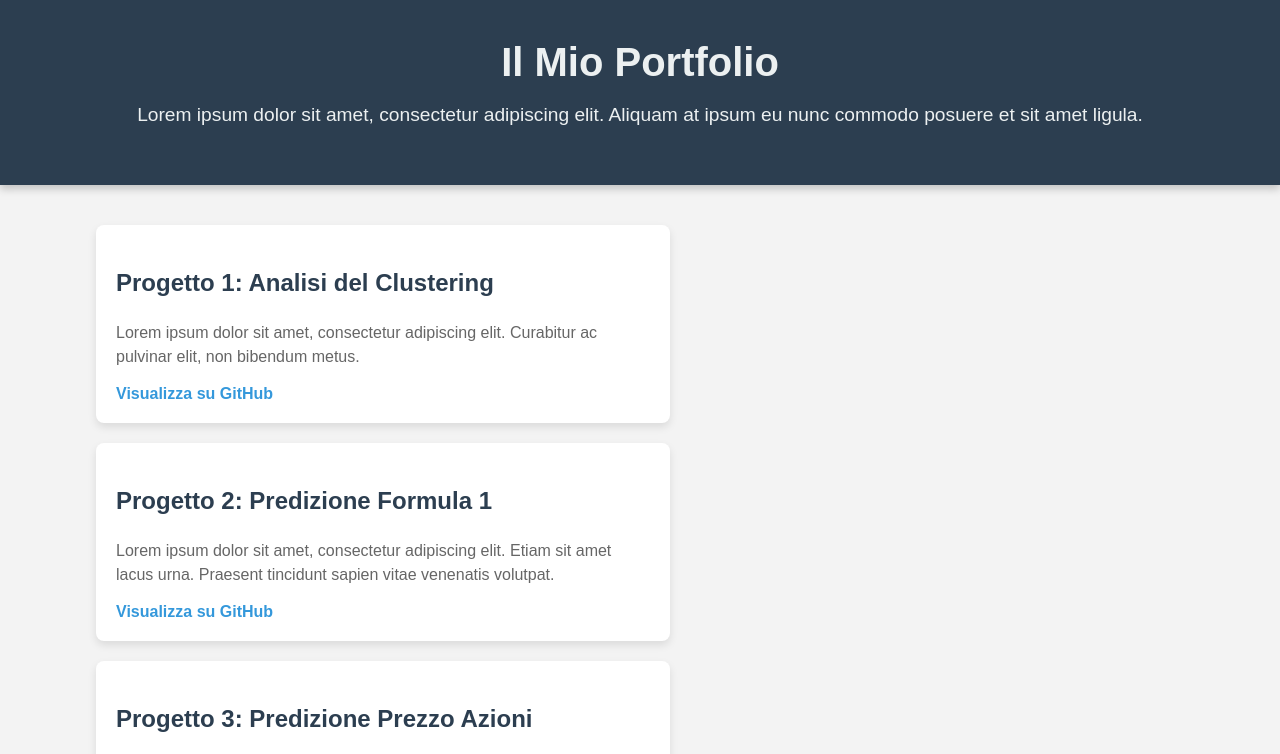
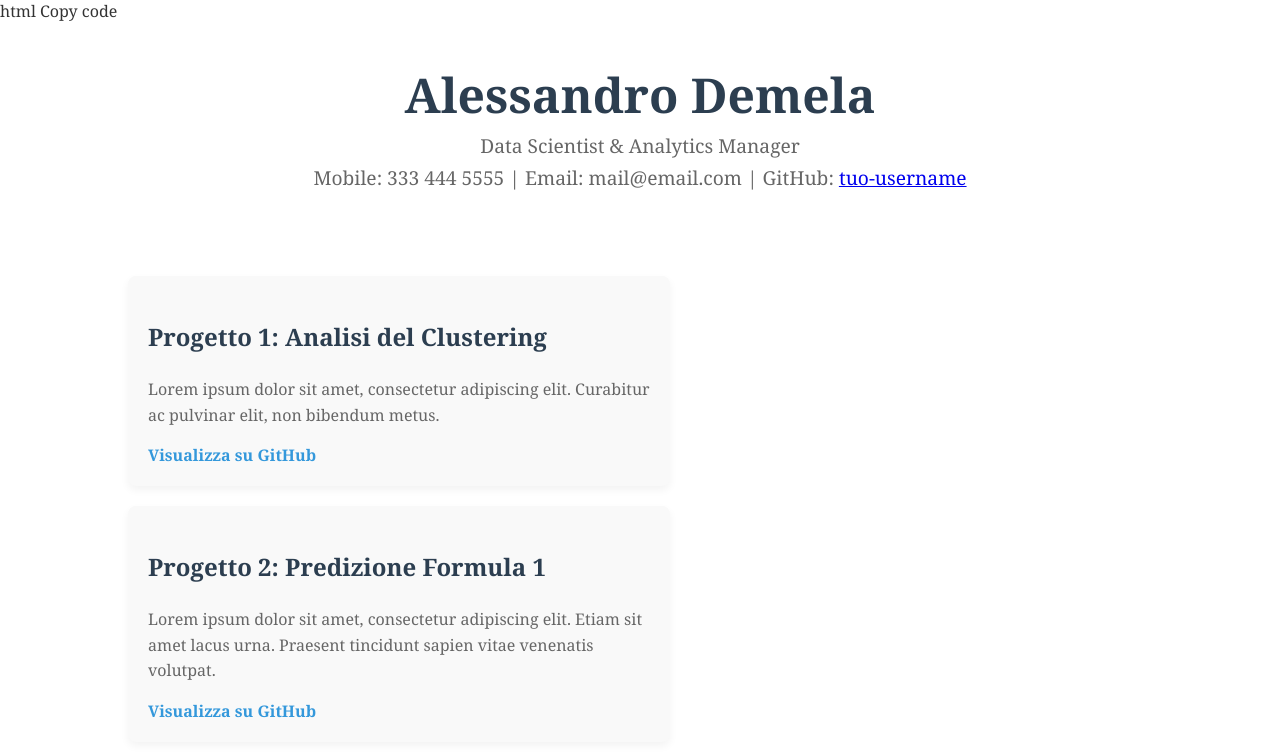
Before and after one commit to alessandrodemela/portfolio, a plain HTML site: page index.html in a window 1280 px wide. Shown: the top 754 px of the page. Drawn offline with Linux system fonts and the light colour scheme.

Commit message:
Update index.html

```diff
--- a/index.html
+++ b/index.html
@@ -1,36 +1,48 @@
+html
+Copy code
 <!DOCTYPE html>
 <html lang="it">
 <head>
     <meta charset="UTF-8">
     <meta name="viewport" content="width=device-width, initial-scale=1.0">
-    <title>Portfolio</title>
+    <title>Portfolio di Alessandro</title>
     <style>
         /* Stile generale */
         body {
-            font-family: 'Arial', sans-serif;
+            font-family: 'Georgia', serif;
             margin: 0;
             padding: 0;
-            background-color: #f3f3f3;
+            background-color: #ffffff;
             color: #333;
         }
+
+        /* Intestazione con nome e contatti */
         header {
-            background-color: #2c3e50;
-            color: #ecf0f1;
-            padding: 40px 0;
             text-align: center;
-            box-shadow: 0 4px 8px rgba(0, 0, 0, 0.2);
+            padding: 40px 20px;
         }
+
         header h1 {
+            font-size: 3em;
             margin: 0;
-            font-size: 2.5em;
+            color: #2c3e50;
         }
+
         header p {
             font-size: 1.2em;
+            margin: 5px 0;
+            color: #666;
+        }
+
+        /* Linea divisoria */
+        .divider {
+            border-top: 1px solid #ddd;
+            margin: 20px 0;
         }
 
         /* Contenitore dei progetti */
         .container {
-            width: 85%;
+            width: 80%;
             max-width: 1200px;
             margin: 40px auto;
             display: flex;
@@ -38,38 +50,42 @@
             gap: 20px;
         }
 
+        /* Stile per i progetti in due colonne */
         .project {
-            background-color: #fff;
+            background-color: #f9f9f9;
             padding: 20px;
             border-radius: 8px;
             width: calc(50% - 10px);
-            box-shadow: 0 4px 8px rgba(0, 0, 0, 0.1);
+            box-shadow: 0 4px 8px rgba(0, 0, 0, 0.05);
             transition: transform 0.2s, box-shadow 0.2s;
         }
 
         .project:hover {
             transform: translateY(-5px);
-            box-shadow: 0 6px 12px rgba(0, 0, 0, 0.15);
+            box-shadow: 0 6px 12px rgba(0, 0, 0, 0.1);
         }
 
         .project h3 {
             font-size: 1.5em;
             color: #2c3e50;
         }
+
         .project p {
             color: #666;
-            line-height: 1.5;
+            line-height: 1.6;
         }
+
         .project a {
             color: #3498db;
             text-decoration: none;
             font-weight: bold;
         }
+
         .project a:hover {
             text-decoration: underline;
         }
 
-        /* Stile per schermi piccoli */
+        /* Layout responsivo */
         @media (max-width: 768px) {
             .project {
                 width: 100%;
@@ -80,8 +96,9 @@
 <body>
 
     <header>
-        <h1>Il Mio Portfolio</h1>
-        <p>Lorem ipsum dolor sit amet, consectetur adipiscing elit. Aliquam at ipsum eu nunc commodo posuere et sit amet ligula.</p>
+        <h1>Alessandro Demela</h1>
+        <p>Data Scientist & Analytics Manager</p>
+        <p>Mobile: 333 444 5555 | Email: mail@email.com | GitHub: <a href="https://github.com/tuo-username" target="_blank">tuo-username</a></p>
     </header>
 
     <div class="container">
```
